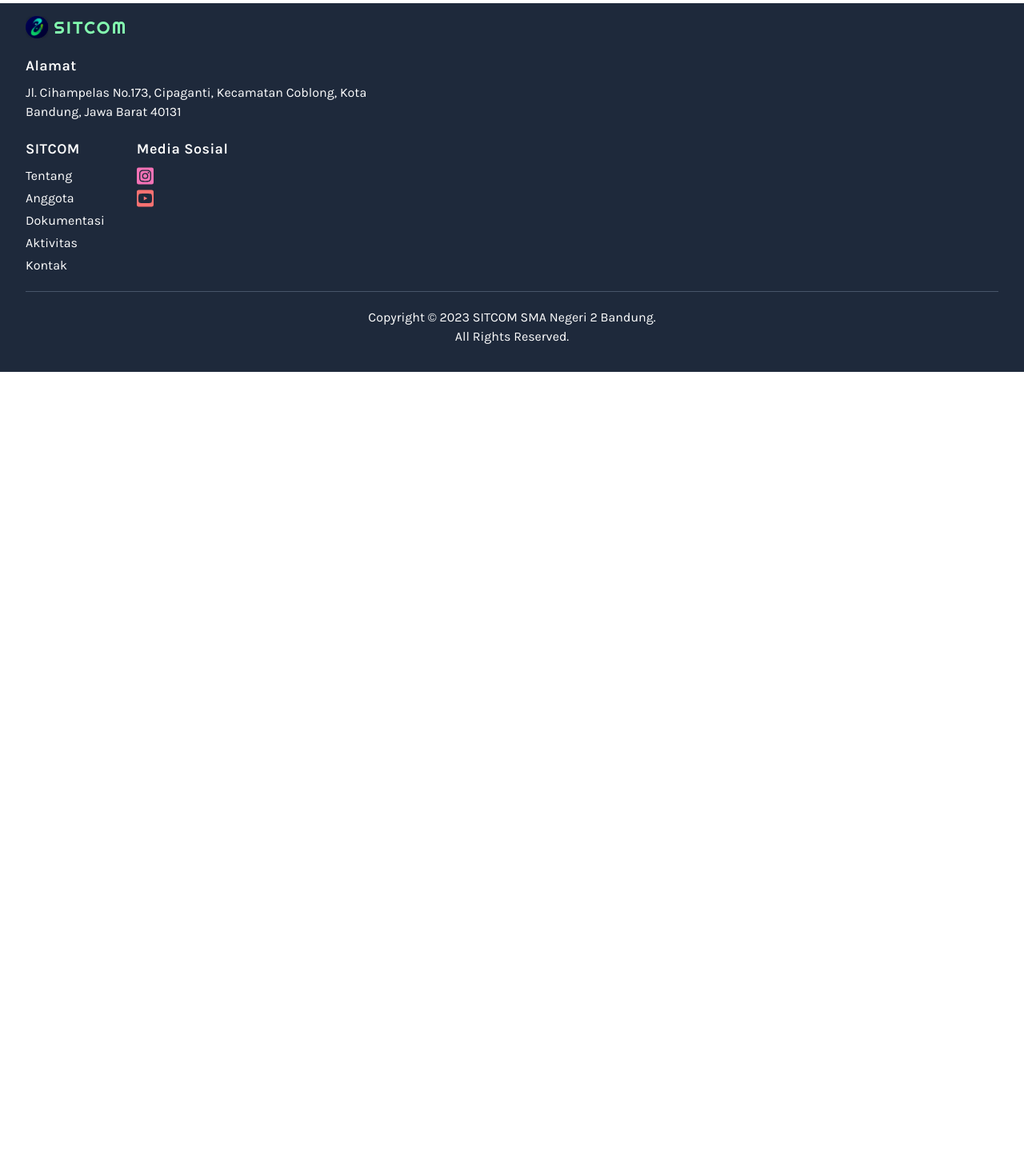
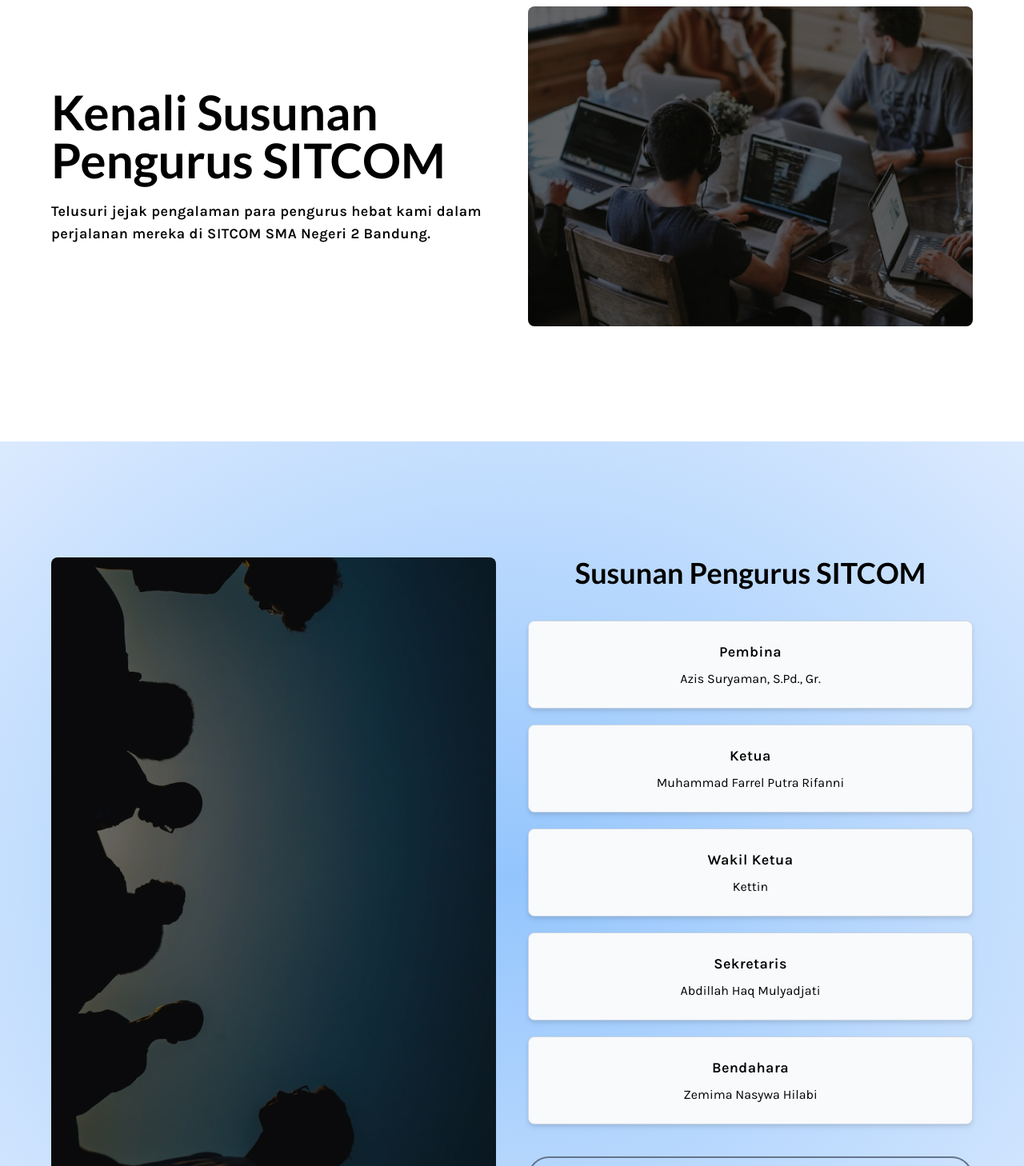
Before and after one commit to sitcomsmanda/sitcom-website, a Next.js app: page /member in a window 1280 px wide. Shown: the part 112-1570 px from the top of the page at 80% size. Before the commit the page ends 800 px from the top, so only its background shows below. Built offline with nearby package versions, Linux system fonts and the light colour scheme.

Commit message:
add: Member Page

```diff
--- a/src/app/member/page.tsx
+++ b/src/app/member/page.tsx
@@ -1,9 +1,21 @@
-import { H1 } from "@/components/typography";
+import Member from "@/layouts/Member";
+import Administrator from "@/layouts/Member/Administrator";
+import Contact from "@/layouts/Home/Contact";
 
-export default function Member() {
+export default function MemberPage() {
   return (
-    <main className="mt-14">
-      <H1>Member</H1>
+    <main>
+      <section className="pb-20 md:mt-14">
+        <Member />
+      </section>
+
+      <section className="py-20 bg-gradient-radial from-blue-300 to-blue-100">
+        <Administrator />
+      </section>
+
+      <section className="py-20">
+        <Contact />
+      </section>
     </main>
   );
 }
--- /dev/null
+++ b/src/layouts/Member/Administrator/Banner.tsx
@@ -0,0 +1,15 @@
+import Image from "next/image";
+import administratorBanner from "@/assets/backgrounds/bg-member-section-1.jpg";
+
+export default function Banner() {
+  return (
+    <div className="hidden sm:block sm:w-1/2 sm:h-[800px]">
+      <Image
+        src={administratorBanner}
+        alt="siluet sekumpulan orang"
+        placeholder="blur"
+        className="brightness-50 rounded-lg object-cover w-full h-full"
+      />
+    </div>
+  );
+}
--- /dev/null
+++ b/src/layouts/Member/Administrator/CardList.tsx
@@ -0,0 +1,48 @@
+import Card from "@/layouts/Card";
+import { Key } from "react";
+
+type administratorType = {
+  id: Key;
+  title: String;
+  name: String;
+};
+
+const administrator = [
+  {
+    id: 1,
+    title: "Pembina",
+    name: "Azis Suryaman, S.Pd., Gr.",
+  },
+  {
+    id: 2,
+    title: "Ketua",
+    name: "Muhammad Farrel Putra Rifanni",
+  },
+  {
+    id: 3,
+    title: "Wakil Ketua",
+    name: "Kettin",
+  },
+  {
+    id: 4,
+    title: "Sekretaris",
+    name: "Abdillah Haq Mulyadjati",
+  },
+  {
+    id: 5,
+    title: "Bendahara",
+    name: "Zemima Nasywa Hilabi",
+  },
+];
+
+function generateCardList(data: administratorType[]) {
+  return data.map((x) => <Card title={x.title} text={x.name} />);
+}
+
+export default function CardList() {
+  return (
+    <div className="flex flex-col gap-5 justify-center items-center w-full">
+      {generateCardList(administrator)}
+    </div>
+  );
+}
--- /dev/null
+++ b/src/layouts/Member/Administrator/Content.tsx
@@ -0,0 +1,19 @@
+import Link from "next/link";
+import { PATH_DOCUMENTATION } from "@/data/pageNavigation";
+import { Button } from "@/components/interactivity";
+import { H2 } from "@/components/typography";
+import CardList from "./CardList";
+
+export default function Content() {
+  return (
+    <div className="flex flex-col gap-10 items-center text-center sm:w-1/2 2xl:gap-20">
+      <H2>Susunan Pengurus SITCOM</H2>
+
+      <CardList />
+
+      <Link href={PATH_DOCUMENTATION} tabIndex={-1} className="w-full">
+        <Button secondary>Lihat Dokumentasi</Button>
+      </Link>
+    </div>
+  );
+}
--- /dev/null
+++ b/src/layouts/Member/Administrator/index.tsx
@@ -0,0 +1,11 @@
+import Banner from "./Banner";
+import Content from "./Content";
+
+export default function Administrator() {
+  return (
+    <div className="p-4 flex flex-col items-center gap-10 sm:gap-5 sm:p-8 sm:flex-row lg:gap-10 xl:p-16 2xl:gap-20">
+      <Banner />
+      <Content />
+    </div>
+  );
+}
--- /dev/null
+++ b/src/layouts/Member/Banner.tsx
@@ -0,0 +1,15 @@
+import Image from "next/image";
+import memberBanner from "@/assets/backgrounds/bg-member-banner.jpg";
+
+export default function Banner() {
+  return (
+    <div className="w-full h-40 md:w-1/2 md:h-[50vh]">
+      <Image
+        src={memberBanner}
+        alt="Tangan memegang ponsel pintar"
+        placeholder="blur"
+        className="brightness-50 rounded-lg object-cover w-full h-full"
+      />
+    </div>
+  );
+}
--- /dev/null
+++ b/src/layouts/Member/Content.tsx
@@ -0,0 +1,13 @@
+import { H1, H3 } from "@/components/typography";
+export default function Content() {
+  return (
+    <div className="flex flex-col gap-5 w-full md:w-1/2">
+      <H1>Kenali Susunan Pengurus SITCOM</H1>
+
+      <H3>
+        Telusuri jejak pengalaman para pengurus hebat kami dalam perjalanan
+        mereka di SITCOM SMA Negeri 2 Bandung.
+      </H3>
+    </div>
+  );
+}
--- /dev/null
+++ b/src/layouts/Member/index.tsx
@@ -0,0 +1,11 @@
+import Content from "./Content";
+import Banner from "./Banner";
+
+export default function Member() {
+  return (
+    <div className="p-4 flex flex-col-reverse gap-10 md:flex-row md:gap-5 sm:pt-4 sm:p-8 md:items-center lg:gap-10 xl:p-16 2xl:gap-20">
+      <Content />
+      <Banner />
+    </div>
+  );
+}
```
